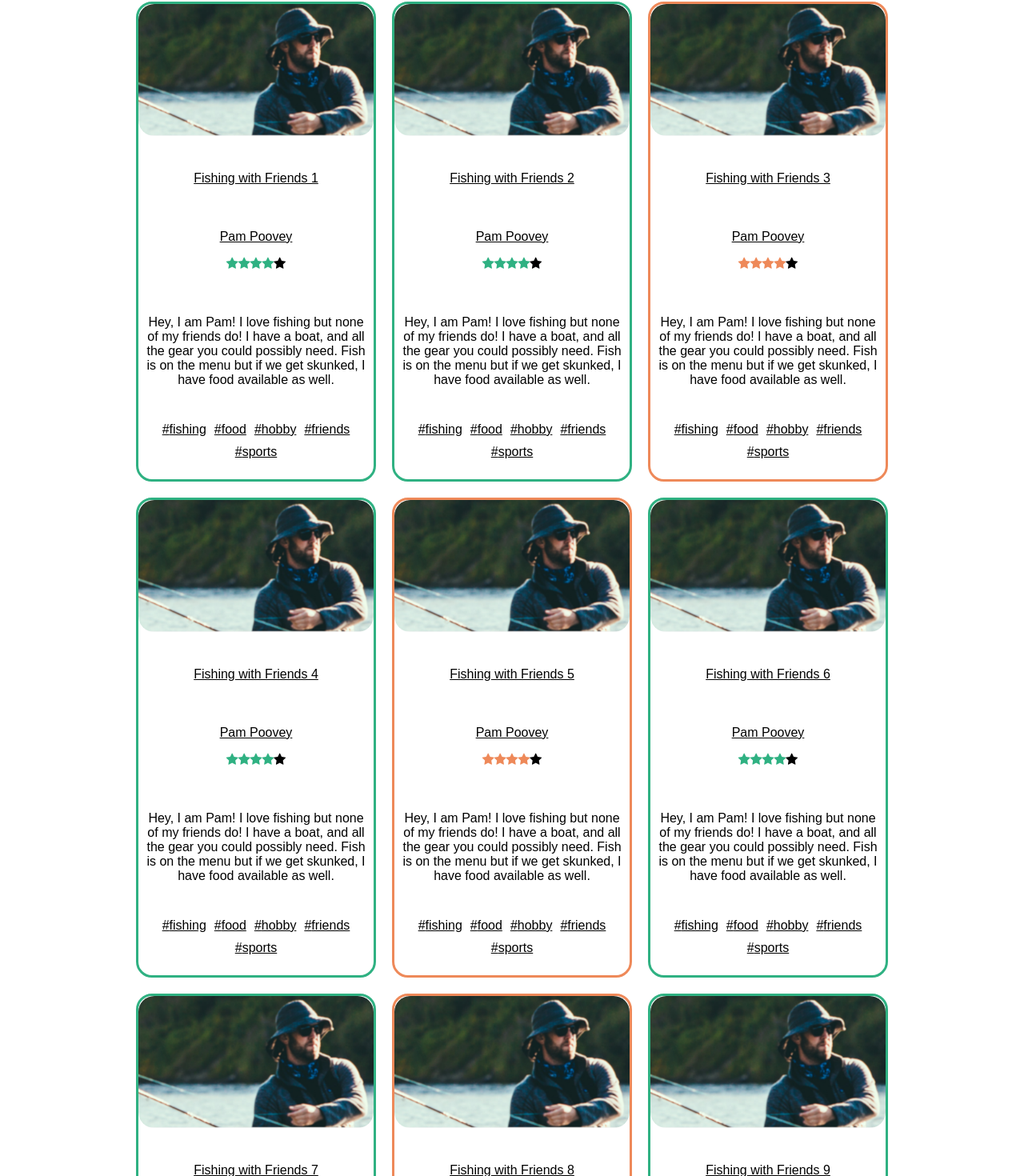
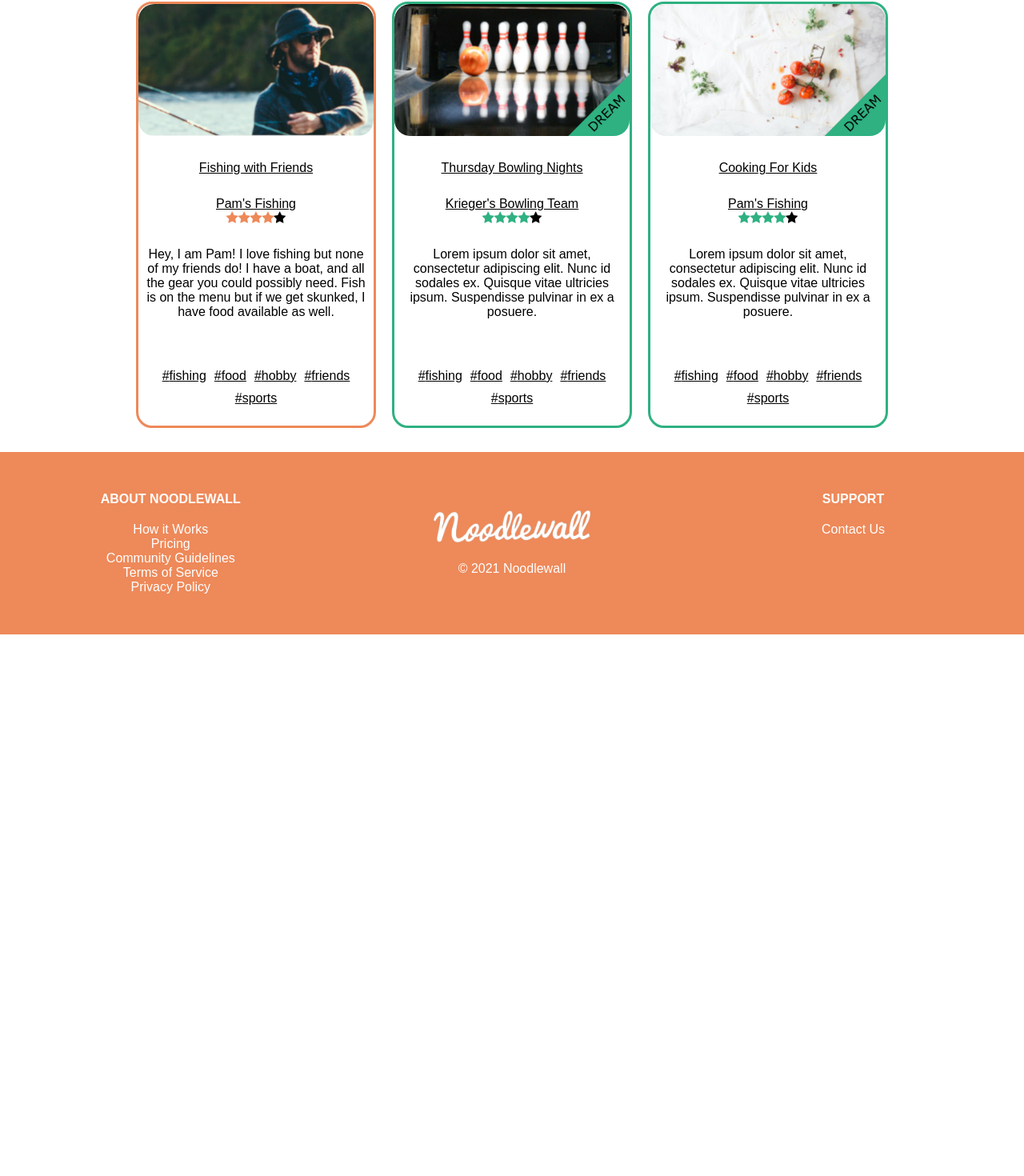
Before and after one commit to russellt-cc/cp490-noodlewall-react, a React (Create React App) app: page /browse in a window 1280 px wide. Shown: the part 98-1568 px from the top of the page at 80% size. After the commit the page ends 891 px from the top, so only its background shows below. Built offline with nearby package versions, Linux system fonts and the light colour scheme; a web font is replaced by a local one.

Commit message:
Added more noodles. Got different pictures working. Colored buttons on dream details page to dream color.

```diff
--- a/src/Browse/NoodleCard.js
+++ b/src/Browse/NoodleCard.js
@@ -1,7 +1,6 @@
 import { userData } from "../noodleData.js"
 import React from 'react';
 import { Link } from "react-router-dom"
-import fishing from "../images/fishing-crop.png"
 import NoodlerSummary from "./NoodlerSummary.js"
 
 // Class to structure the data for each noodle
@@ -19,7 +18,7 @@ class NoodleCard extends React.Component {
     return (
       // div for each noodle
       <div className={`noodle ${status}`}>
-        <Link class="noodle_image_link" to={`/details/${noodleID}`}><img src={fishing} alt="Noodle"></img></Link>
+        <Link class="noodle_image_link" to={`/details/${noodleID}`}><img src={data.noodleImage} alt="Noodle"></img></Link>
         <p className={`noodle_id`}><span className="noodle_label">ID: </span>{noodleID}</p>
         <p className={`noodle_title`}><span className="noodle_label">Title: </span><Link to={`/details/${noodleID}`}>{data.noodleTitle}</Link></p>
         <p className={`noodle_status`}><span className="noodle_label">Status: </span>{status}</p>
--- a/src/Browse/NoodlerSummary.js
+++ b/src/Browse/NoodlerSummary.js
@@ -6,7 +6,7 @@ import setRatingClasses from "../setRatingClasses.js"
 class NoodlerSummary extends React.Component {
   render() {
     const data = this.props.data
-    const userID = this.props.userID
+    const userID = data.userID
     const userRating = data.userRating
     // Make an array to store the star classes
     // Determine which ones are checked based on the rating
--- a/src/Browse/css/Browse.css
+++ b/src/Browse/css/Browse.css
@@ -8,7 +8,7 @@
 
 .noodle {
     width: 300px;
-    height: 600px;
+    height: 533px;
     border-radius: 20px;
     text-align: center;
     display: flex;
@@ -22,6 +22,7 @@
 .noodle>* {
     padding-left: 10px;
     padding-right: 10px;
+    margin: 0px;
 }
 
 .noodle img, .noodle .noodle_image_link {
@@ -37,6 +38,14 @@
 
 .event {
     border: 3px solid var(--events-color);
+}
+
+.noodle>.noodle_description {
+  height: 120px;
+}
+
+.noodle_userinfo>* {
+  margin: 0px;
 }
 
 .dream .checked {
--- a/src/Details/Details.js
+++ b/src/Details/Details.js
@@ -2,7 +2,6 @@ import './css/Details.css';
 import React from 'react';
 import { noodleData, userData } from "../noodleData.js"
 import { Link } from 'react-router-dom';
-import fishing from "../images/fishing-crop.png"
 
 class Details extends React.Component {
   render() {
@@ -14,13 +13,13 @@ class Details extends React.Component {
     const host = userData[noodle.userID - 1]
     // Return the details page
     return (
-      <main>
+      <main id={`details ${noodle.noodleStatus}`}>
 
         <section id="details_intro">
           <div id="details_intro_left" className="details_intro_column">
             <h1>{noodle.noodleTitle}</h1>
             <p>Days Left to Make it Happen: </p>
-            <img src={fishing} alt="Noodle"></img>
+            <img src={noodle.noodleImage} alt="Noodle"></img>
             <p>Status bar goes here!</p>
           </div>
           <div id="details_intro_right" className="details_intro_column">
@@ -39,7 +38,7 @@ class Details extends React.Component {
                 })}
               </div>
             </div>
-            <div id="details_host_intro">
+            <div id={`details_host_intro_${noodle.noodleStatus}`}>
               <p>Host: {host.userName}</p>
               <Link to={`/user/${host.userID}/contact`}>Contact {host.userName}</Link>
               <Link to={`/user/${host.userID}/follow`}>Follow {host.userName}</Link>
--- a/src/Details/css/Details.css
+++ b/src/Details/css/Details.css
@@ -11,6 +11,10 @@
 
 #details_intro_left {
   width: 60%;
+}
+
+#details_intro_left>img {
+  border-radius: 20px;
 }
 
 #details_intro_right {
@@ -42,9 +46,8 @@
   flex-direction: column;
 }
 
-#details_host_intro>a {
+#details_host_intro_event>a, #details_host_intro_dream>a {
   text-decoration: none;
-  background-color: var(--events-color);
   color: white;
   text-align: center;
   margin: 5px 0px;
@@ -56,6 +59,14 @@
   border-radius: 10px;
 }
 
+#details_host_intro_event>a {
+  background-color: var(--events-color);
+}
+
+#details_host_intro_dream>a {
+  background-color: var(--dreams-color);
+}
+
 #details_host_intro>a#details_buy_button {
   height: 100px;
 }
--- a/src/noodleData.js
+++ b/src/noodleData.js
@@ -1,32 +1,19 @@
+//images
+import fishing from "./images/fishing-crop.png"
+import bowlingDream from "./images/bowling-crop-dream.png";
+import cookingDream from "./images/cooking-crop-dream.png";
+
 // The noodle data
 // Replace with database
 export const noodleData = [
   {
     "noodleID": 1,
-    "noodleTitle": "Fishing with Friends 1",
-    "userID": 1,
-    "noodleStatus": "dream",
-    "noodleDescription": "Hey, I am Pam! I love fishing but none of my friends do! I have a boat, and all the gear you could possibly need. Fish is on the menu but if we get skunked, I have food available as well.",
-    "noodleTags": ["fishing", "food", "hobby", "friends", "sports"],
-    "noodleImage": "fishing"
-  },
-  {
-    "noodleID": 2,
-    "noodleTitle": "Fishing with Friends 2",
-    "userID": 1,
-    "noodleStatus": "dream",
-    "noodleDescription": "Hey, I am Pam! I love fishing but none of my friends do! I have a boat, and all the gear you could possibly need. Fish is on the menu but if we get skunked, I have food available as well.",
-    "noodleTags": ["fishing", "food", "hobby", "friends", "sports"],
-    "noodleImage": "fishing"
-  },
-  {
-    "noodleID": 3,
-    "noodleTitle": "Fishing with Friends 3",
+    "noodleTitle": "Fishing with Friends",
     "userID": 1,
     "noodleStatus": "event",
     "noodleDescription": "Hey, I am Pam! I love fishing but none of my friends do! I have a boat, and all the gear you could possibly need. Fish is on the menu but if we get skunked, I have food available as well.",
     "noodleTags": ["fishing", "food", "hobby", "friends", "sports"],
-    "noodleImage": "fishing",
+    "noodleImage": fishing,
     "noodleLocation": "Sydney, Ontario",
     "noodleDate": "2021-04-01",
     "noodleTime": "8:30AM-5:00PM",
@@ -36,88 +23,22 @@ export const noodleData = [
     "noodleTicketsSold": 1,
   },
   {
-    "noodleID": 4,
-    "noodleTitle": "Fishing with Friends 4",
+    "noodleID": 2,
+    "noodleTitle": "Thursday Bowling Nights",
+    "userID": 2,
+    "noodleStatus": "dream",
+    "noodleDescription": "Lorem ipsum dolor sit amet, consectetur adipiscing elit. Nunc id sodales ex. Quisque vitae ultricies ipsum. Suspendisse pulvinar in ex a posuere.",
+    "noodleTags": ["fishing", "food", "hobby", "friends", "sports"],
+    "noodleImage": bowlingDream
+  },
+  {
+    "noodleID": 3,
+    "noodleTitle": "Cooking For Kids",
     "userID": 1,
     "noodleStatus": "dream",
-    "noodleDescription": "Hey, I am Pam! I love fishing but none of my friends do! I have a boat, and all the gear you could possibly need. Fish is on the menu but if we get skunked, I have food available as well.",
+    "noodleDescription": "Lorem ipsum dolor sit amet, consectetur adipiscing elit. Nunc id sodales ex. Quisque vitae ultricies ipsum. Suspendisse pulvinar in ex a posuere.",
     "noodleTags": ["fishing", "food", "hobby", "friends", "sports"],
-    "noodleImage": "fishing"
-  },
-  {
-    "noodleID": 5,
-    "noodleTitle": "Fishing with Friends 5",
-    "userID": 1,
-    "noodleStatus": "event",
-    "noodleDescription": "Hey, I am Pam! I love fishing but none of my friends do! I have a boat, and all the gear you could possibly need. Fish is on the menu but if we get skunked, I have food available as well.",
-    "noodleTags": ["fishing", "food", "hobby", "friends", "sports"],
-    "noodleImage": "fishing",
-    "noodleLocation": "Sydney, Ontario",
-    "noodleDate": "2021-04-01",
-    "noodleTime": "8:30AM-5:00PM",
-    "noodlePrice": "$17.00",
-    "noodleMinTickets": 2,
-    "noodleMaxTickets": 3,
-    "noodleTicketsSold": 1,
-  },
-  {
-    "noodleID": 6,
-    "noodleTitle": "Fishing with Friends 6",
-    "userID": 1,
-    "noodleStatus": "dream",
-    "noodleDescription": "Hey, I am Pam! I love fishing but none of my friends do! I have a boat, and all the gear you could possibly need. Fish is on the menu but if we get skunked, I have food available as well.",
-    "noodleTags": ["fishing", "food", "hobby", "friends", "sports"],
-    "noodleImage": "fishing"
-  },
-  {
-    "noodleID": 7,
-    "noodleTitle": "Fishing with Friends 7",
-    "userID": 1,
-    "noodleStatus": "dream",
-    "noodleDescription": "Hey, I am Pam! I love fishing but none of my friends do! I have a boat, and all the gear you could possibly need. Fish is on the menu but if we get skunked, I have food available as well.",
-    "noodleTags": ["fishing", "food", "hobby", "friends", "sports"],
-    "noodleImage": "fishing"
-  },
-  {
-    "noodleID": 8,
-    "noodleTitle": "Fishing with Friends 8",
-    "userID": 1,
-    "noodleStatus": "event",
-    "noodleDescription": "Hey, I am Pam! I love fishing but none of my friends do! I have a boat, and all the gear you could possibly need. Fish is on the menu but if we get skunked, I have food available as well.",
-    "noodleTags": ["fishing", "food", "hobby", "friends", "sports"],
-    "noodleImage": "fishing",
-    "noodleLocation": "Sydney, Ontario",
-    "noodleDate": "2021-04-01",
-    "noodleTime": "8:30AM-5:00PM",
-    "noodlePrice": "$17.00",
-    "noodleMinTickets": 2,
-    "noodleMaxTickets": 3,
-    "noodleTicketsSold": 1,
-  },
-  {
-    "noodleID": 9,
-    "noodleTitle": "Fishing with Friends 9",
-    "userID": 1,
-    "noodleStatus": "dream",
-    "noodleDescription": "Hey, I am Pam! I love fishing but none of my friends do! I have a boat, and all the gear you could possibly need. Fish is on the menu but if we get skunked, I have food available as well.",
-    "noodleTags": ["fishing", "food", "hobby", "friends", "sports"],
-    "noodleImage": "fishing"
-  },
-  {
-    "noodleID": 10,
-    "noodleTitle": "Fishing with Friends 10",
-    "userID": 1,
-    "noodleStatus": "event",
-    "noodleDescription": "Hey, I am Pam! I love fishing but none of my friends do! I have a boat, and all the gear you could possibly need. Fish is on the menu but if we get skunked, I have food available as well.",
-    "noodleTags": ["fishing", "food", "hobby", "friends", "sports"],
-    "noodleImage": "fishing",
-    "noodleLocation": "Sydney, Ontario",
-    "noodleDate": "2021-04-01",
-    "noodleTime": "8:30AM-5:00PM",
-    "noodlePrice": "$17.00",
-    "noodleMinTickets": 2,
-    "noodleMaxTickets": 3,
-    "noodleTicketsSold": 1,
+    "noodleImage": cookingDream
   }
 ]
 
@@ -126,9 +47,20 @@ export const noodleData = [
 export const userData = [
   {
     "userID": 1,
-    "userName": "Pam Poovey",
+    "userName": "Pam's Fishing",
+    "userFirstName": "Pam",
+    "userLastName": "Poovey",
     "userRating": 4,
-    "userBio": "Hey, I am Pam! I love fishing but none of my friends do!",
+    "userBio": "Lorem ipsum dolor sit amet, consectetur adipiscing elit. Nunc id sodales ex. Quisque vitae ultricies ipsum.",
+    "userImage": "pam"
+  },
+  {
+    "userID": 2,
+    "userName": "Krieger's Bowling Team",
+    "userFirstName": "Krieger's",
+    "userLastName": "Bowling Team",
+    "userRating": 4,
+    "userBio": "Lorem ipsum dolor sit amet, consectetur adipiscing elit. Nunc id sodales ex. Quisque vitae ultricies ipsum.",
     "userImage": "pam"
   }
 ]
```
Also changed, not shown: src/images/bowling-crop-dream.png (added), src/images/cooking-crop-dream.png (added).
